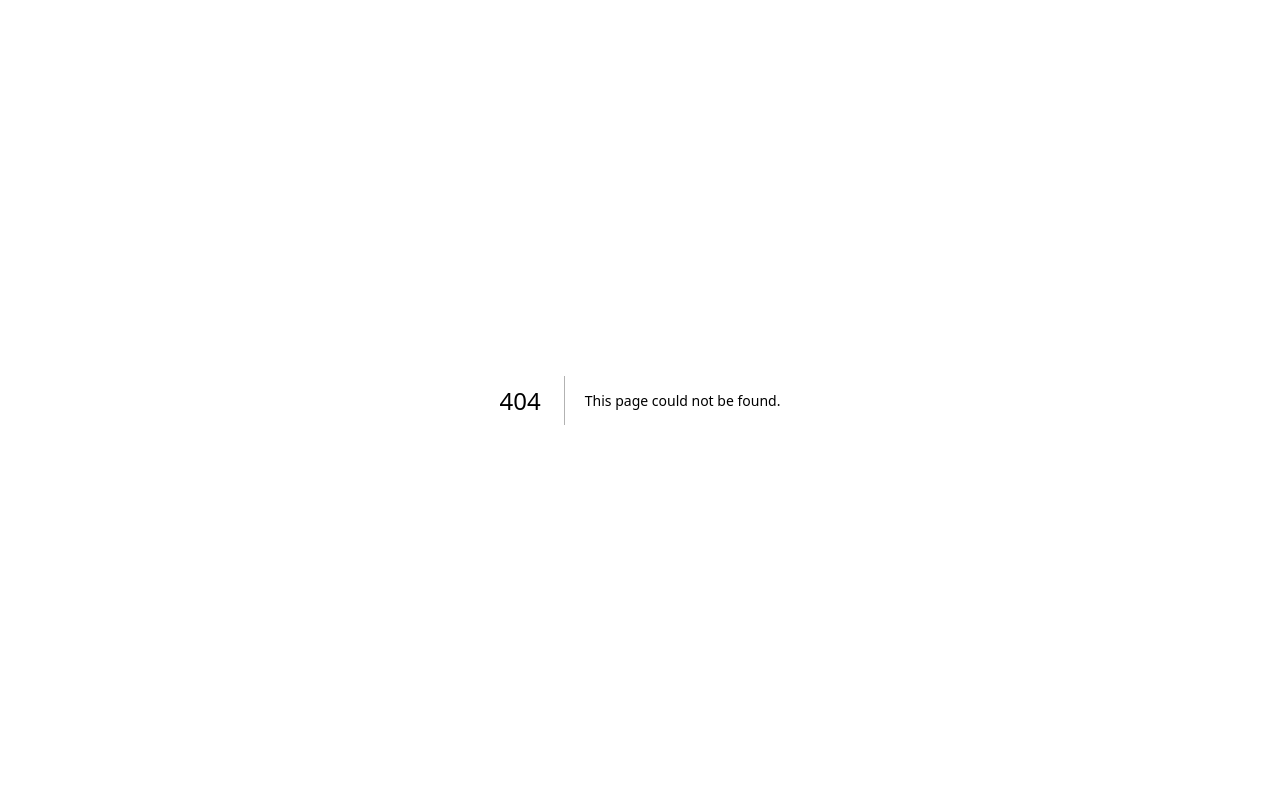
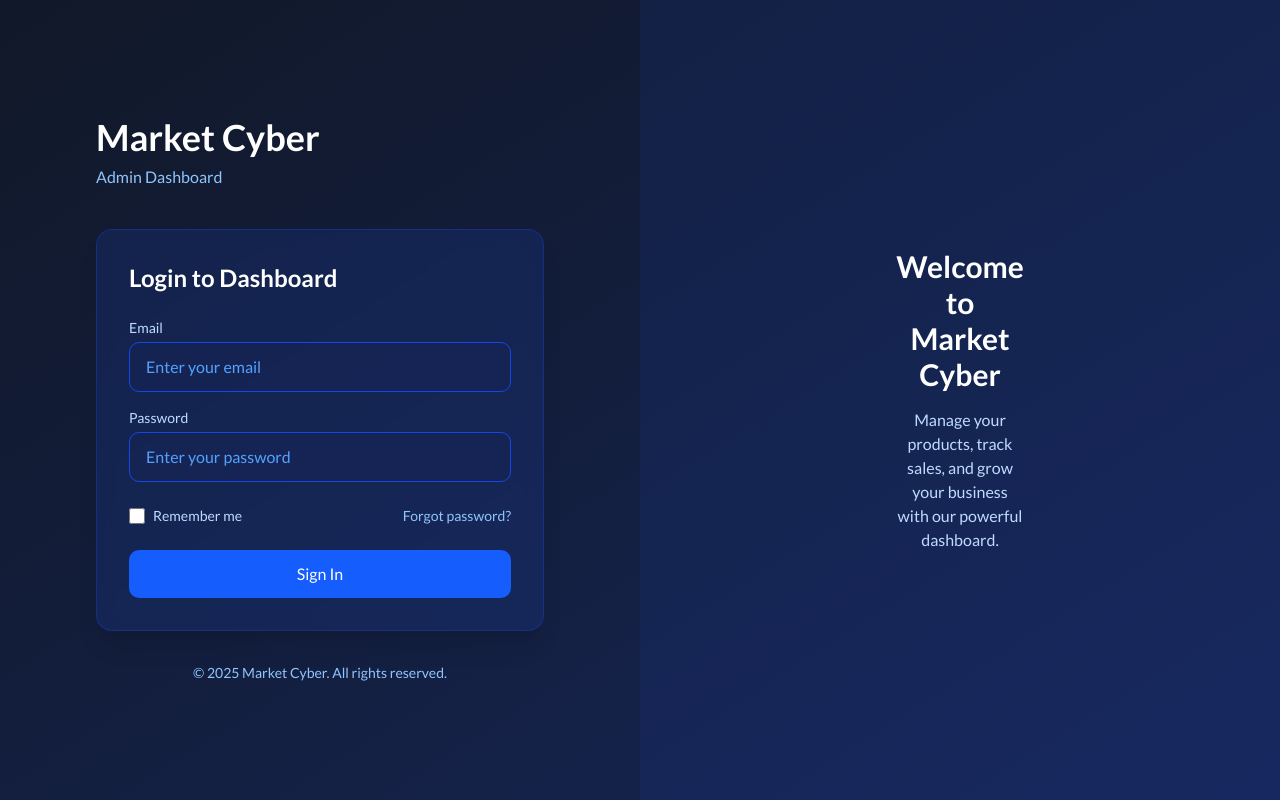
Before and after one commit to Reyn12/dashboard-management, a Next.js app: page /admin/login in a window 1280 px wide. Before the commit this address had no page. Built offline with nearby package versions, Linux system fonts and the light colour scheme.

Commit message:
checkpoint mau pindah ke admin

```diff
--- /dev/null
+++ b/app/admin/login/page.tsx
@@ -0,0 +1,116 @@
+"use client";
+
+import { useState } from 'react';
+// import Image from 'next/image';
+import Link from 'next/link';
+
+export default function LoginPage() {
+  const [email, setEmail] = useState('');
+  const [password, setPassword] = useState('');
+  const [rememberMe, setRememberMe] = useState(false);
+
+  const handleSubmit = (e: React.FormEvent) => {
+    e.preventDefault();
+    // Implementasi login nanti di sini
+    console.log({ email, password, rememberMe });
+  };
+
+  return (
+    <div className="min-h-screen flex flex-col md:flex-row bg-gradient-to-br from-gray-900 to-blue-950">
+      {/* Left side - Brand */}
+      <div className="w-full md:w-1/2 flex flex-col justify-center items-center p-8 md:p-16 text-white">
+        <div className="max-w-md w-full">
+          <div className="mb-10">
+            <h1 className="text-4xl font-bold mb-2">Market Cyber</h1>
+            <p className="text-blue-300">Admin Dashboard</p>
+          </div>
+
+          <div className="bg-blue-900/30 backdrop-blur-sm p-8 rounded-2xl shadow-xl border border-blue-800/50">
+            <h2 className="text-2xl font-semibold mb-6">Login to Dashboard</h2>
+
+            <form onSubmit={handleSubmit}>
+              <div className="mb-4">
+                <label htmlFor="email" className="block text-sm font-medium text-blue-200 mb-1">
+                  Email
+                </label>
+                <input
+                  id="email"
+                  type="email"
+                  value={email}
+                  onChange={(e) => setEmail(e.target.value)}
+                  className="w-full px-4 py-3 rounded-lg bg-blue-950/50 border border-blue-700 text-white placeholder-blue-400 focus:outline-none focus:ring-2 focus:ring-blue-500"
+                  placeholder="Enter your email"
+                  required
+                />
+              </div>
+
+              <div className="mb-6">
+                <label htmlFor="password" className="block text-sm font-medium text-blue-200 mb-1">
+                  Password
+                </label>
+                <input
+                  id="password"
+                  type="password"
+                  value={password}
+                  onChange={(e) => setPassword(e.target.value)}
+                  className="w-full px-4 py-3 rounded-lg bg-blue-950/50 border border-blue-700 text-white placeholder-blue-400 focus:outline-none focus:ring-2 focus:ring-blue-500"
+                  placeholder="Enter your password"
+                  required
+                />
+              </div>
+
+              <div className="flex items-center justify-between mb-6">
+                <div className="flex items-center">
+                  <input
+                    id="remember-me"
+                    type="checkbox"
+                    checked={rememberMe}
+                    onChange={(e) => setRememberMe(e.target.checked)}
+                    className="h-4 w-4 text-blue-500 focus:ring-blue-500 border-blue-700 rounded bg-blue-950"
+                  />
+                  <label htmlFor="remember-me" className="ml-2 block text-sm text-blue-200">
+                    Remember me
+                  </label>
+                </div>
+
+                <div className="text-sm">
+                  <Link href="#" className="text-blue-300 hover:text-blue-200">
+                    Forgot password?
+                  </Link>
+                </div>
+              </div>
+
+              <button
+                type="submit"
+                className="w-full py-3 px-4 bg-blue-600 hover:bg-blue-700 text-white font-medium rounded-lg transition duration-200 transform hover:translate-y-[-2px] focus:outline-none focus:ring-2 focus:ring-blue-500 focus:ring-opacity-50"
+              >
+                Sign In
+              </button>
+            </form>
+          </div>
+
+          <div className="mt-8 text-center text-blue-300 text-sm">
+            &copy; {new Date().getFullYear()} Market Cyber. All rights reserved.
+          </div>
+        </div>
+      </div>
+
+      {/* Right side - Illustration */}
+      <div className="hidden md:flex md:w-1/2 bg-blue-900/20 items-center justify-center p-8">
+        <div className="max-w-lg">
+          <div className="relative w-full h-96">
+            {/* Kamu bisa ganti dengan gambar yang sesuai */}
+            <div className="absolute inset-0 flex items-center justify-center">
+              <div className="text-center">
+                <h2 className="text-3xl font-bold text-white mb-4">Welcome to Market Cyber</h2>
+                <p className="text-blue-200 max-w-md mx-auto">
+                  Manage your products, track sales, and grow your business with our powerful dashboard.
+                </p>
+              </div>
+            </div>
+          </div>
+        </div>
+      </div>
+    </div>
+  );
+}
--- a/app/components/landingPage/BestProduct.tsx
+++ b/app/components/landingPage/BestProduct.tsx
@@ -19,6 +19,36 @@ const SORT_OPTIONS = [
     { value: 'price-desc', label: 'Price: High to Low' },
     { value: 'rating-desc', label: 'Highest Rated' }
 ];
+
+// Komponen Skeleton Card untuk loading state
+const SkeletonCard = () => {
+    return (
+        <div className="bg-white rounded-lg shadow-md overflow-hidden animate-pulse">
+            {/* Skeleton Image */}
+            <div className="h-36 sm:h-40 md:h-48 bg-gray-300"></div>
+
+            {/* Skeleton Content */}
+            <div className="p-2 sm:p-3 md:p-4">
+                {/* Skeleton Category */}
+                <div className="h-3 bg-gray-300 rounded w-1/3 mb-2"></div>
+
+                {/* Skeleton Title */}
+                <div className="h-4 bg-gray-300 rounded w-5/6 mb-3"></div>
+
+                {/* Skeleton Rating */}
+                <div className="flex items-center mb-3">
+                    <div className="h-3 bg-gray-300 rounded w-16"></div>
+                </div>
+
+                {/* Skeleton Price and Button */}
+                <div className="flex items-center justify-between">
+                    <div className="h-5 bg-gray-300 rounded w-1/4"></div>
+                    <div className="h-8 w-8 bg-gray-300 rounded-full"></div>
+                </div>
+            </div>
+        </div>
+    );
+};
 
 export const BestProduct = () => {
     const [products, setProducts] = useState<Product[]>([]);
@@ -246,8 +276,10 @@ export const BestProduct = () => {
 
                 {/* Loading state */}
                 {loading ? (
-                    <div className="flex justify-center items-center h-64">
-                        <div className="animate-spin rounded-full h-12 w-12 border-t-2 border-b-2 border-blue-500"></div>
+                    <div className="grid grid-cols-2 md:grid-cols-2 lg:grid-cols-4 gap-4 sm:gap-6 md:gap-8">
+                        {Array.from({ length: 8 }).map((_, index) => (
+                            <SkeletonCard key={index} />
+                        ))}
                     </div>
                 ) : filteredProducts.length === 0 ? (
                     <div className="text-center py-12">
```
Also changed, not shown: app/admin/dashboard/layout.tsx (added), app/admin/dashboard/page.tsx (added).
